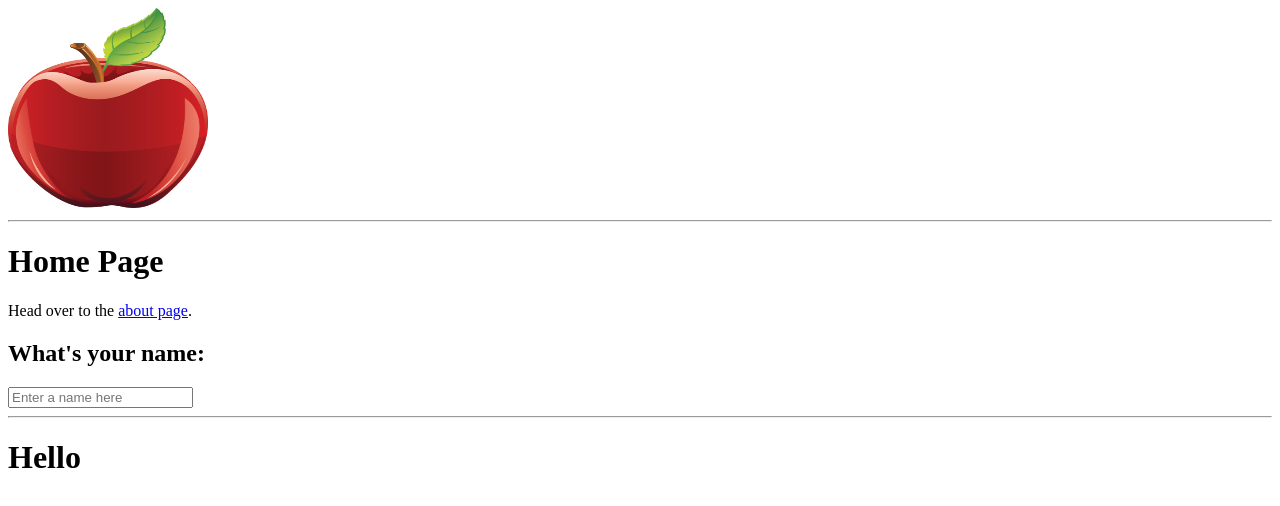
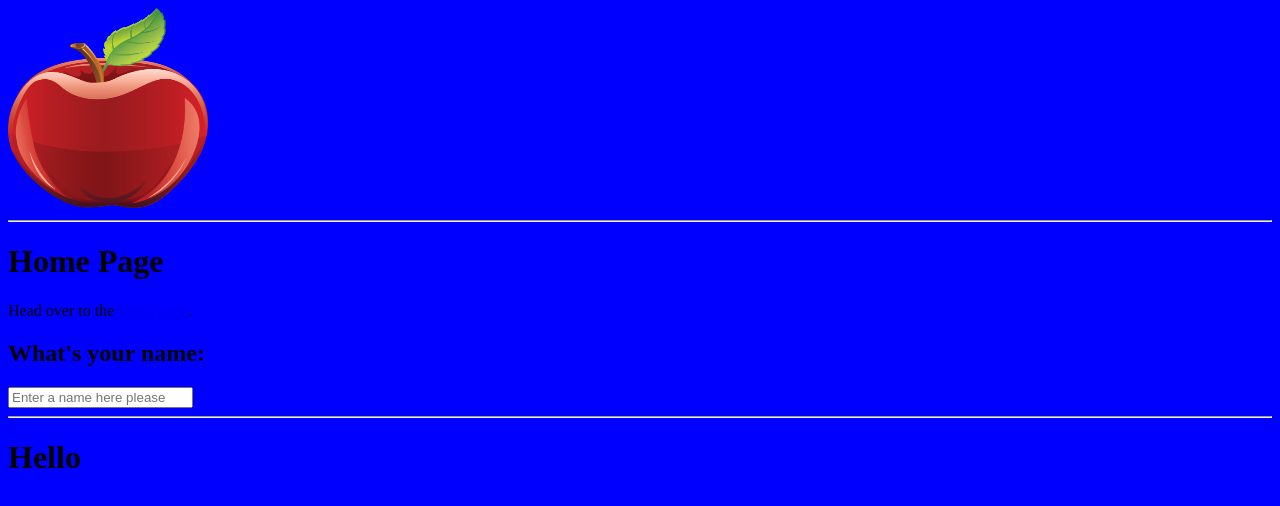
Before and after one commit to jakep11/TheApples-309, a plain HTML site: page templates/index.html in a window 1280 px wide. Drawn offline with nearby package versions, Linux system fonts and the light colour scheme; some packages are replaced by stand-ins of ours; files whose address does not match are found by name.

Commit message:
CS2-34 testing jira 3

```diff
--- a/static/css/style.css
+++ b/static/css/style.css
@@ -1,3 +1,3 @@
 body {
-	background-color: white;
+	background-color: blue;
 }
--- a/static/partials/home.html
+++ b/static/partials/home.html
@@ -5,7 +5,7 @@
 <h2>What's your name:</h2>
 
 <div>
-    <input type="text" ng-model="yourName" placeholder="Enter a name here">
+    <input type="text" ng-model="yourName" placeholder="Enter a name here please">
     <hr>
     <h1>Hello {{yourName}}</h1>
 </div>
```
